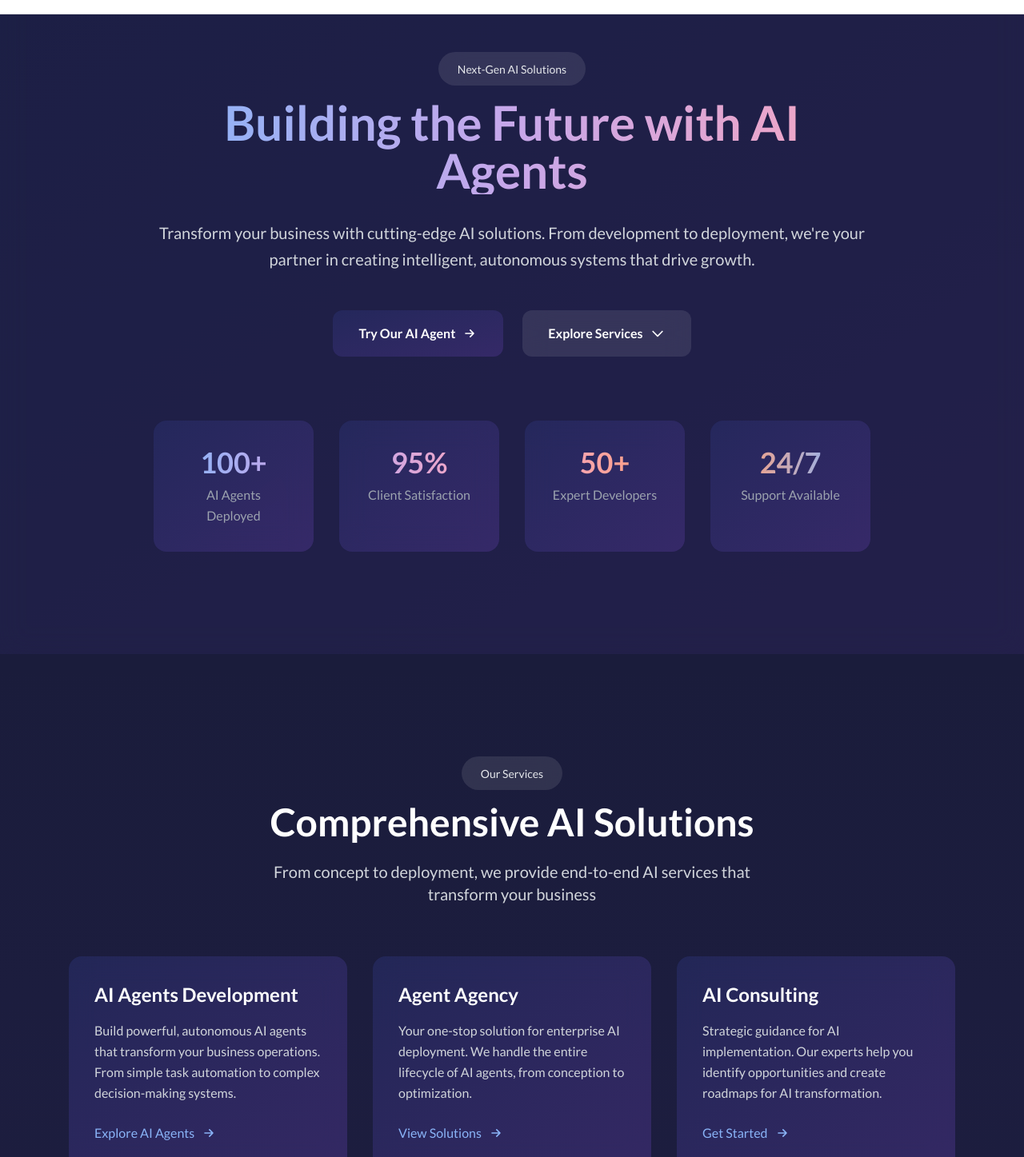
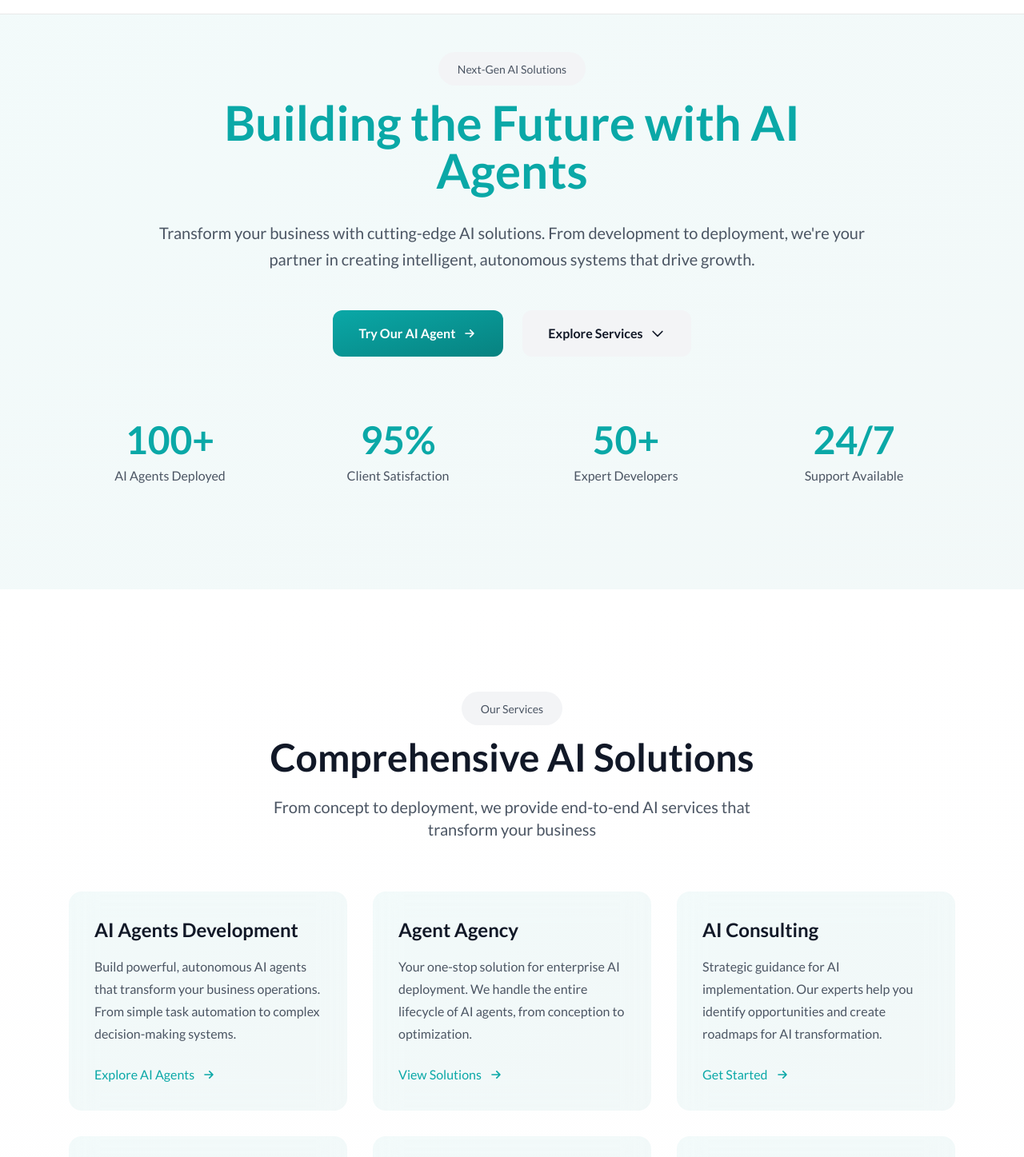
Before and after one commit to GuzlejM/ue-website, a Next.js app: page / in a window 1280 px wide. Shown: the part 63-1510 px from the top of the page at 80% size. Built offline with nearby package versions, Linux system fonts and the light colour scheme; what tailwind-bootstrap-grid would draw is missing.

Commit message:
theme hero

```diff
--- a/app/page.js
+++ b/app/page.js
@@ -1,9 +1,52 @@
+"use client";
+
 import config from "@config/config.json";
 import SeoMeta from "@layouts/SeoMeta";
 import Services from "@layouts/partials/Services";
 import Link from "next/link";
+import { useTheme } from "../context/ThemeContext";
 
-const Home = async () => {
+const Stats = ({ theme }) => {
+  const stats = [
+    {
+      number: "100+",
+      label: "AI Agents Deployed",
+      gradient: "from-[#8ab4f8] to-[#c7a7ea]"
+    },
+    {
+      number: "95%",
+      label: "Client Satisfaction",
+      gradient: "from-[#c7a7ea] to-[#f6a6c1]"
+    },
+    {
+      number: "50+",
+      label: "Expert Developers",
+      gradient: "from-[#f6a6c1] to-[#ffa07a]"
+    },
+    {
+      number: "24/7",
+      label: "Support Available",
+      gradient: "from-[#ffa07a] to-[#8ab4f8]"
+    }
+  ];
+
+  return (
+    <div className="stats-grid">
+      {stats.map((stat, index) => (
+        <div key={index} className="stat-card">
+          <div className={`number ${theme}`} style={theme === 'dark' ? {backgroundImage: `linear-gradient(to right, ${stat.gradient.split(' ')[1]}, ${stat.gradient.split(' ')[3]})`} : {}}>
+            {stat.number}
+          </div>
+          <div className={`label ${theme}`}>{stat.label}</div>
+        </div>
+      ))}
+    </div>
+  );
+};
+
+const Home = () => {
+  const { theme } = useTheme();
+
   const services = [
     {
       title: "AI Agents Development",
@@ -72,36 +115,29 @@ const Home = async () => {
       <SeoMeta title={config.site.title} />
 
       {/* Hero Section */}
-      <div className="relative min-h-screen bg-[#1a1c3b] text-white overflow-hidden">
-        <div className="absolute inset-0 opacity-20"></div>
-        <div className="absolute inset-0 bg-gradient-to-br from-[#2a3170]/50 to-[#4b3488]/50 backdrop-blur-lg opacity-40"></div>
+      <div className={`hero-section ${theme}`}>
+        <div className={`hero-background ${theme}`} />
 
         <div className="relative container mx-auto px-4 py-32">
           <div className="text-center mb-16 max-w-4xl mx-auto">
-            <div className="inline-block mb-4 px-6 py-2 bg-white/10 backdrop-blur-lg rounded-full">
-              <span className="text-sm font-medium text-gray-200">Next-Gen AI Solutions</span>
+            <div className={`badge ${theme}`}>
+              <span className={theme}>Next-Gen AI Solutions</span>
             </div>
-            <h1 className="text-6xl font-bold mb-8 bg-gradient-to-r from-[#8ab4f8] via-[#c7a7ea] to-[#f6a6c1] bg-clip-text text-transparent">
+            <h1 className={`heading-gradient ${theme}`}>
               Building the Future with AI Agents
             </h1>
-            <p className="text-xl text-gray-300 mb-12 leading-relaxed">
+            <p className={`text-xl mb-12 leading-relaxed ${theme === 'light' ? 'text-gray-600' : 'text-gray-300'}`}>
               Transform your business with cutting-edge AI solutions. From development to deployment,
               we&apos;re your partner in creating intelligent, autonomous systems that drive growth.
             </p>
             <div className="flex flex-col sm:flex-row justify-center gap-6">
-              <Link
-                href="/agent"
-                className="group inline-flex items-center justify-center gap-2 bg-gradient-to-br from-[#2a3170]/50 to-[#4b3488]/50 backdrop-blur-lg text-white font-semibold px-8 py-4 rounded-xl transition-all transform hover:scale-105 hover:from-[#2a3170]/70 hover:to-[#4b3488]/70"
-              >
+              <Link href="/agent" className={`primary-button ${theme}`}>
                 Try Our AI Agent
-                <svg className="w-5 h-5 group-hover:translate-x-1 transition-transform" fill="none" viewBox="0 0 24 24" stroke="currentColor">
+                <svg className="w-5 h-5" fill="none" viewBox="0 0 24 24" stroke="currentColor">
                   <path strokeLinecap="round" strokeLinejoin="round" strokeWidth={2} d="M13 7l5 5m0 0l-5 5m5-5H6" />
                 </svg>
               </Link>
-              <Link
-                href="#services"
-                className="inline-flex items-center justify-center gap-2 bg-white/10 backdrop-blur-lg text-white font-semibold px-8 py-4 rounded-xl transition-all transform hover:scale-105 hover:bg-white/20"
-              >
+              <Link href="#services" className={`secondary-button ${theme}`}>
                 Explore Services
                 <svg className="w-5 h-5" fill="none" viewBox="0 0 24 24" stroke="currentColor">
                   <path strokeLinecap="round" strokeLinejoin="round" strokeWidth={2} d="M19 9l-7 7-7-7" />
@@ -110,38 +146,20 @@ const Home = async () => {
             </div>
           </div>
 
-          {/* Stats Section */}
-          <div className="grid grid-cols-2 md:grid-cols-4 gap-8 max-w-4xl mx-auto mt-20">
-            <div className="text-center bg-gradient-to-br from-[#2a3170]/50 to-[#4b3488]/50 backdrop-blur-lg rounded-2xl p-8 hover:from-[#2a3170]/70 hover:to-[#4b3488]/70 transition-all transform hover:scale-105">
-              <div className="text-4xl font-bold bg-gradient-to-r from-[#8ab4f8] to-[#c7a7ea] bg-clip-text text-transparent">100+</div>
-              <div className="text-gray-400 mt-2">AI Agents Deployed</div>
-            </div>
-            <div className="text-center bg-gradient-to-br from-[#2a3170]/50 to-[#4b3488]/50 backdrop-blur-lg rounded-2xl p-8 hover:from-[#2a3170]/70 hover:to-[#4b3488]/70 transition-all transform hover:scale-105">
-              <div className="text-4xl font-bold bg-gradient-to-r from-[#c7a7ea] to-[#f6a6c1] bg-clip-text text-transparent">95%</div>
-              <div className="text-gray-400 mt-2">Client Satisfaction</div>
-            </div>
-            <div className="text-center bg-gradient-to-br from-[#2a3170]/50 to-[#4b3488]/50 backdrop-blur-lg rounded-2xl p-8 hover:from-[#2a3170]/70 hover:to-[#4b3488]/70 transition-all transform hover:scale-105">
-              <div className="text-4xl font-bold bg-gradient-to-r from-[#f6a6c1] to-[#ffa07a] bg-clip-text text-transparent">50+</div>
-              <div className="text-gray-400 mt-2">Expert Developers</div>
-            </div>
-            <div className="text-center bg-gradient-to-br from-[#2a3170]/50 to-[#4b3488]/50 backdrop-blur-lg rounded-2xl p-8 hover:from-[#2a3170]/70 hover:to-[#4b3488]/70 transition-all transform hover:scale-105">
-              <div className="text-4xl font-bold bg-gradient-to-r from-[#ffa07a] to-[#8ab4f8] bg-clip-text text-transparent">24/7</div>
-              <div className="text-gray-400 mt-2">Support Available</div>
-            </div>
-          </div>
+          <Stats theme={theme} />
         </div>
       </div>
 
       {/* Services Section */}
-      <div id="services" className="relative bg-[#1a1c3b] py-32">
-        <div className="absolute inset-0 bg-gradient-to-b from-[#2a3170]/0 via-[#4b3488]/5 to-[#1a1c3b]/0"></div>
+      <div id="services" className={`services-section ${theme}`}>
+        <div className={`services-background ${theme}`} />
         <div className="relative container mx-auto px-4">
           <div className="text-center mb-16">
-            <div className="inline-block mb-4 px-6 py-2 bg-white/10 backdrop-blur-lg rounded-full">
-              <span className="text-sm font-medium text-gray-200">Our Services</span>
+            <div className={`badge ${theme}`}>
+              <span className={theme}>Our Services</span>
             </div>
-            <h2 className="text-5xl font-bold text-white mb-6">Comprehensive AI Solutions</h2>
-            <p className="text-xl text-gray-300 max-w-2xl mx-auto">
+            <h2 className={`section-title ${theme}`}>Comprehensive AI Solutions</h2>
+            <p className={`section-description ${theme}`}>
               From concept to deployment, we provide end-to-end AI services that transform your business
             </p>
           </div>
@@ -149,16 +167,12 @@ const Home = async () => {
           {/* Service Cards Grid */}
           <div className="grid grid-cols-1 md:grid-cols-2 lg:grid-cols-3 gap-8">
             {services.map((service, index) => (
-              <div key={index} className="group relative bg-gradient-to-br from-[#2a3170]/50 to-[#4b3488]/50 backdrop-blur-lg rounded-2xl p-8 hover:from-[#2a3170]/70 hover:to-[#4b3488]/70 transition-all transform hover:scale-105">
-                <div className="absolute inset-0 bg-gradient-to-br from-purple-500/10 to-pink-500/10 opacity-0 group-hover:opacity-100 transition-opacity rounded-2xl"></div>
-                <h3 className="text-2xl font-bold text-white mb-4 relative z-10">{service.title}</h3>
-                <p className="text-gray-300 mb-6 relative z-10">{service.content}</p>
-                <Link
-                  href={service.button.link}
-                  className="inline-flex items-center text-[#8ab4f8] hover:text-[#c7a7ea] transition-colors relative z-10"
-                >
+              <div key={index} className={`group service-card ${theme}`}>
+                <h3 className={`title ${theme}`}>{service.title}</h3>
+                <p className={`content ${theme}`}>{service.content}</p>
+                <Link href={service.button.link} className={`link ${theme}`}>
                   {service.button.label}
-                  <svg className="w-5 h-5 ml-2" fill="none" viewBox="0 0 24 24" stroke="currentColor">
+                  <svg className="w-5 h-5 ml-2 group-hover:translate-x-1 transition-transform" fill="none" viewBox="0 0 24 24" stroke="currentColor">
                     <path strokeLinecap="round" strokeLinejoin="round" strokeWidth={2} d="M13 7l5 5m0 0l-5 5m5-5H6" />
                   </svg>
                 </Link>
@@ -169,13 +183,13 @@ const Home = async () => {
       </div>
 
       {/* Features Grid */}
-      <div className="bg-[#1a1c3b] py-32">
+      <div className="features-section">
         <div className="container mx-auto px-4">
           <div className="text-center mb-16">
-            <div className="inline-block mb-4 px-6 py-2 bg-white/10 backdrop-blur-lg rounded-full">
-              <span className="text-sm font-medium text-gray-200">Why Choose Us</span>
+            <div className={`badge dark`}>
+              <span className="dark">Why Choose Us</span>
             </div>
-            <h2 className="text-5xl font-bold text-white mb-6">Our Capabilities</h2>
+            <h2 className="section-title dark">Our Capabilities</h2>
           </div>
           <div className="grid grid-cols-1 md:grid-cols-3 gap-8">
             {[
@@ -210,10 +224,10 @@ const Home = async () => {
                 description: "Round-the-clock support and maintenance for your AI solutions."
               }
             ].map((feature, index) => (
-              <div key={index} className="group bg-gradient-to-br from-[#2a3170]/50 to-[#4b3488]/50 backdrop-blur-lg rounded-2xl p-8 hover:from-[#2a3170]/70 hover:to-[#4b3488]/70 transition-all transform hover:scale-105">
-                <div className="text-4xl mb-4">{feature.icon}</div>
-                <h3 className="text-xl font-semibold text-white mb-3">{feature.title}</h3>
-                <p className="text-gray-400">{feature.description}</p>
+              <div key={index} className="group feature-card">
+                <div className="icon">{feature.icon}</div>
+                <h3 className="title">{feature.title}</h3>
+                <p className="description">{feature.description}</p>
               </div>
             ))}
           </div>
@@ -221,17 +235,14 @@ const Home = async () => {
       </div>
 
       {/* CTA Section */}
-      <div className="relative bg-gradient-to-br from-[#2a3170] via-[#4b3488] to-[#7c3aaa] py-32">
+      <div className={`cta-section ${theme}`}>
         <div className="absolute inset-0 opacity-10"></div>
         <div className="relative container mx-auto px-4 text-center">
-          <h2 className="text-4xl font-bold text-white mb-8">Ready to Transform Your Business?</h2>
-          <p className="text-xl text-white/80 mb-12 max-w-2xl mx-auto">
+          <h2 className={`section-title ${theme}`}>Ready to Transform Your Business?</h2>
+          <p className={`section-description ${theme}`}>
             Let&apos;s discuss how our AI solutions can help you achieve your goals
           </p>
-          <Link
-            href="/contact"
-            className="inline-flex items-center justify-center gap-2 bg-white text-[#2a3170] font-semibold px-8 py-4 rounded-xl transition-all transform hover:scale-105 hover:bg-[#8ab4f8] hover:text-white"
-          >
+          <Link href="/contact" className={`cta-button ${theme}`}>
             Get Started
             <svg className="w-5 h-5" fill="none" viewBox="0 0 24 24" stroke="currentColor">
               <path strokeLinecap="round" strokeLinejoin="round" strokeWidth={2} d="M13 7l5 5m0 0l-5 5m5-5H6" />
--- a/styles/components.scss
+++ b/styles/components.scss
@@ -260,10 +260,286 @@
   @apply text-6xl font-bold mb-8;
 
   &.light {
-    @apply bg-gradient-to-r from-primary via-primary-dark to-primary bg-clip-text text-transparent;
+    @apply text-primary;
   }
 
   &.dark {
     @apply bg-gradient-to-r from-[#8ab4f8] via-[#c7a7ea] to-[#f6a6c1] bg-clip-text text-transparent;
+    background-size: 200% auto;
+    animation: shine 5s ease infinite;
   }
 }
+
+@keyframes shine {
+  0% { background-position: 0% center; }
+  50% { background-position: 100% center; }
+  100% { background-position: 0% center; }
+}
+
+.animate-gradient {
+  background-size: 200% auto;
+  animation: shine 5s ease infinite;
+}
+
+// Hero section
+.hero-section {
+  @apply relative min-h-screen overflow-hidden;
+
+  &.light {
+    @apply bg-white text-gray-900;
+  }
+
+  &.dark {
+    @apply bg-[#1a1c3b] text-white;
+  }
+}
+
+.hero-background {
+  @apply absolute inset-0 bg-gradient-to-br;
+
+  &.light {
+    @apply from-primary/5 to-primary-dark/5;
+  }
+
+  &.dark {
+    @apply from-[#2a3170]/20 to-[#4b3488]/20;
+  }
+}
+
+.badge {
+  @apply inline-block mb-4 px-6 py-2 backdrop-blur-lg rounded-full;
+
+  &.light {
+    @apply bg-gray-100;
+  }
+
+  &.dark {
+    @apply bg-white/10;
+  }
+
+  span {
+    @apply text-sm font-medium;
+
+    &.light {
+      @apply text-gray-600;
+    }
+
+    &.dark {
+      @apply text-gray-200;
+    }
+  }
+}
+
+// Button styles
+.primary-button {
+  @apply inline-flex items-center justify-center gap-2 px-8 py-4 rounded-xl transition-all transform hover:scale-105 font-semibold;
+
+  &.light {
+    @apply bg-gradient-to-br from-primary to-primary-dark hover:from-primary-dark hover:to-primary text-white;
+  }
+
+  &.dark {
+    @apply bg-gradient-to-br from-[#8ab4f8]/20 to-[#c7a7ea]/20 hover:from-[#8ab4f8]/30 hover:to-[#c7a7ea]/30 text-white backdrop-blur-lg;
+  }
+}
+
+.secondary-button {
+  @apply inline-flex items-center justify-center gap-2 px-8 py-4 rounded-xl transition-all transform hover:scale-105 backdrop-blur-lg font-semibold;
+
+  &.light {
+    @apply bg-gray-100 hover:bg-gray-200 text-gray-900;
+  }
+
+  &.dark {
+    @apply bg-white/5 hover:bg-white/10 text-white;
+  }
+}
+
+// Stats styles
+.stats-grid {
+  @apply grid grid-cols-2 md:grid-cols-4 gap-8 mt-20;
+}
+
+.stat-card {
+  @apply text-center;
+
+  .number {
+    @apply text-5xl font-bold mb-2;
+
+    &.light {
+      @apply text-primary;
+    }
+
+    &.dark {
+      @apply bg-gradient-to-r bg-clip-text text-transparent animate-gradient;
+    }
+  }
+
+  .label {
+    @apply font-medium;
+
+    &.light {
+      @apply text-gray-600;
+    }
+
+    &.dark {
+      @apply text-gray-300;
+    }
+  }
+}
+
+// Services section
+.services-section {
+  @apply relative py-32;
+
+  &.light {
+    @apply bg-white;
+  }
+
+  &.dark {
+    @apply bg-[#1a1c3b];
+  }
+}
+
+.services-background {
+  @apply absolute inset-0;
+
+  &.light {
+    @apply bg-gradient-to-b from-white/0 via-gray-100/5 to-white/0;
+  }
+
+  &.dark {
+    @apply bg-gradient-to-b from-[#2a3170]/0 via-[#4b3488]/5 to-[#1a1c3b]/0;
+  }
+}
+
+.section-title {
+  @apply text-5xl font-bold mb-6;
+
+  &.light {
+    @apply text-gray-900;
+  }
+
+  &.dark {
+    @apply text-white;
+  }
+}
+
+.section-description {
+  @apply text-xl max-w-2xl mx-auto;
+
+  &.light {
+    @apply text-gray-600;
+  }
+
+  &.dark {
+    @apply text-gray-300;
+  }
+}
+
+// Service card
+.service-card {
+  @apply relative backdrop-blur-lg rounded-2xl p-8 transition-all transform hover:scale-105;
+
+  &.light {
+    @apply bg-gradient-to-br from-primary/5 to-primary-dark/5;
+
+    &:hover {
+      @apply from-primary/10 to-primary-dark/10;
+    }
+  }
+
+  &.dark {
+    @apply bg-gradient-to-br from-[#2a3170]/50 to-[#4b3488]/50;
+
+    &:hover {
+      @apply from-[#2a3170]/70 to-[#4b3488]/70;
+    }
+  }
+
+  .title {
+    @apply text-2xl font-bold mb-4 relative z-10;
+
+    &.light {
+      @apply text-gray-900;
+    }
+
+    &.dark {
+      @apply text-white;
+    }
+  }
+
+  .content {
+    @apply mb-6 relative z-10;
+
+    &.light {
+      @apply text-gray-600;
+    }
+
+    &.dark {
+      @apply text-gray-300;
+    }
+  }
+
+  .link {
+    @apply inline-flex items-center transition-colors relative z-10;
+
+    &.light {
+      @apply text-primary hover:text-primary-dark;
+    }
+
+    &.dark {
+      @apply text-[#8ab4f8] hover:text-[#c7a7ea];
+    }
+  }
+}
+
+// Features section
+.features-section {
+  @apply bg-[#1a1c3b] py-32;
+}
+
+.feature-card {
+  @apply bg-gradient-to-br from-[#2a3170]/50 to-[#4b3488]/50 backdrop-blur-lg rounded-2xl p-8 transition-all transform hover:scale-105;
+
+  &:hover {
+    @apply from-[#2a3170]/70 to-[#4b3488]/70;
+  }
+
+  .icon {
+    @apply text-4xl mb-4;
+  }
+
+  .title {
+    @apply text-xl font-semibold text-white mb-3;
+  }
+
+  .description {
+    @apply text-gray-400;
+  }
+}
+
+// CTA section
+.cta-section {
+  @apply relative py-32;
+
+  &.light {
+    @apply bg-gradient-to-br from-primary via-primary-dark to-primary;
+  }
+
+  &.dark {
+    @apply bg-gradient-to-br from-[#2a3170] via-[#4b3488] to-[#7c3aaa];
+  }
+}
+
+.cta-button {
+  @apply inline-flex items-center justify-center gap-2 font-semibold px-8 py-4 rounded-xl transition-all transform hover:scale-105;
+
+  &.light {
+    @apply bg-primary text-white hover:bg-primary-dark;
+  }
+
+  &.dark {
+    @apply bg-white text-[#2a3170] hover:bg-[#8ab4f8] hover:text-white;
+  }
+}
```
Also changed, not shown: components/sections/Hero.js (+33 -23 lines).
